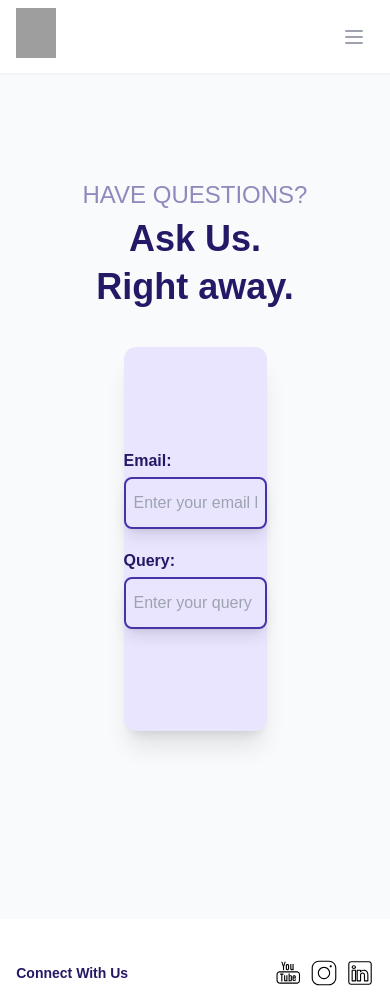
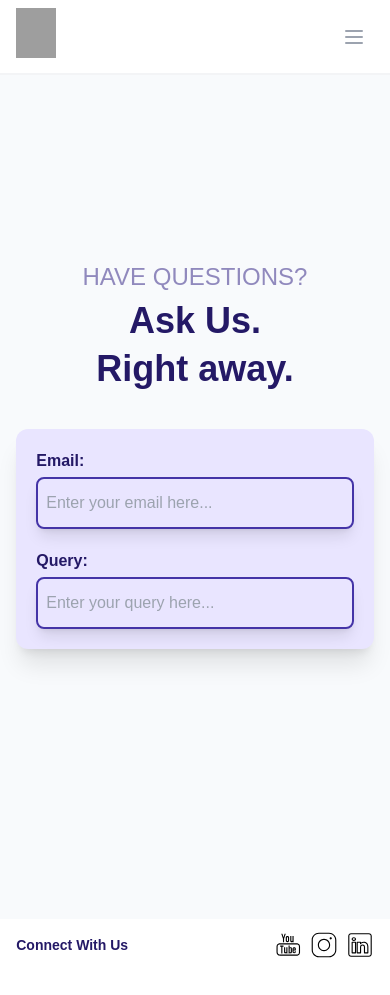
Before and after one commit to SarathAdhi/PlaceXP-Redesign, a Next.js app: page /contact-us in a window 390 px wide. After the commit the page ends 971 px from the top, so only its background shows below. Built offline with nearby package versions, Linux system fonts and the light colour scheme; grey boxes are pictures that could not be loaded.

Commit message:
changes in UI

```diff
--- a/src/common/components/elements/Input.jsx
+++ b/src/common/components/elements/Input.jsx
@@ -3,7 +3,7 @@ import React from "react";
 
 export const Input = ({ label, type, placeholder, className, onChange }) => {
   return (
-    <div className="flex flex-col">
+    <div className="w-full flex flex-col">
       {label && (
         <label className="text-primary-900 font-semibold pb-1">{label}</label>
       )}
--- a/src/common/components/footer/Footer.jsx
+++ b/src/common/components/footer/Footer.jsx
@@ -22,7 +22,7 @@ const socialMediaLinks = [
 
 export default function Footer() {
   return (
-    <footer className="pt-10 py-2 md:py-5 flex justify-center items-center bg-white">
+    <footer className="py-3 md:py-5 flex justify-center items-center bg-white">
       <div className="w-11/12 flex justify-between items-center">
         <H5 className="text-primary-900 mr-5 text-sm sm:text-lg font-semibold">
           Connect With Us
--- a/src/pages/contact-us.jsx
+++ b/src/pages/contact-us.jsx
@@ -6,7 +6,7 @@ import { Input } from "../common/components/elements/Input";
 export default function ContactUs() {
   return (
     <PageLayout title="Contact" className="h-[90vh] justify-center">
-      <div className="w-4/5 flex flex-col lg:flex-row lg:justify-between items-center">
+      <div className="w-full flex flex-col lg:flex-row justify-around items-center">
         <div className="flex flex-col  items-center lg:items-start gap-2 mb-10 lg:mb-0">
           <H3 className="text-primary-300 text-center">HAVE QUESTIONS?</H3>
           <H1 className="font-extrabold text-center text-primary-900">
@@ -16,16 +16,16 @@ export default function ContactUs() {
             Right away.
           </H1>
         </div>
-        <div className="w-1/2 h-96 shadow-xl flex flex-col gap-5 justify-center items-center bg-primary-200 rounded-xl">
+        <div className="p-5 sm:p-10 w-full md:w-2/5 md:h-96 shadow-xl flex flex-col gap-5 justify-center items-center bg-primary-200 rounded-xl">
           <Input
             label="Email:"
-            className="w-full !py-3 sm:w-96 shadow-lg border-[2px] border-primary-600 bg-transparent focus:outline-none"
+            className="!py-3 shadow-lg border-[2px] border-primary-600 bg-transparent focus:outline-none"
             placeholder="Enter your email here..."
             type="text"
           />
           <Input
             label="Query:"
-            className="w-full !py-3 sm:w-96 shadow-lg border-[2px] border-primary-600 bg-transparent focus:outline-none"
+            className="!py-3 shadow-lg border-[2px] border-primary-600 bg-transparent focus:outline-none"
             placeholder="Enter your query here..."
             type="text"
           />
```
